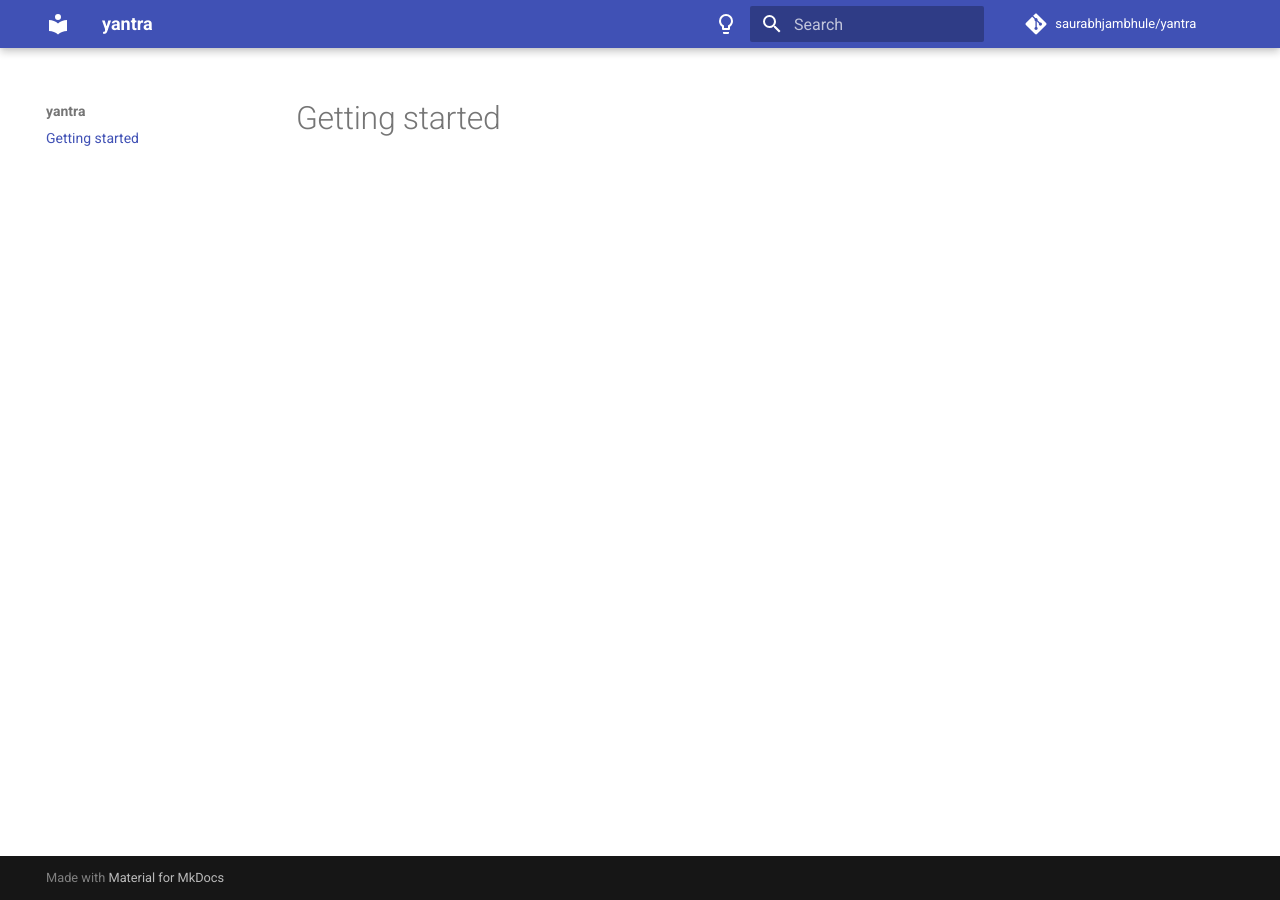
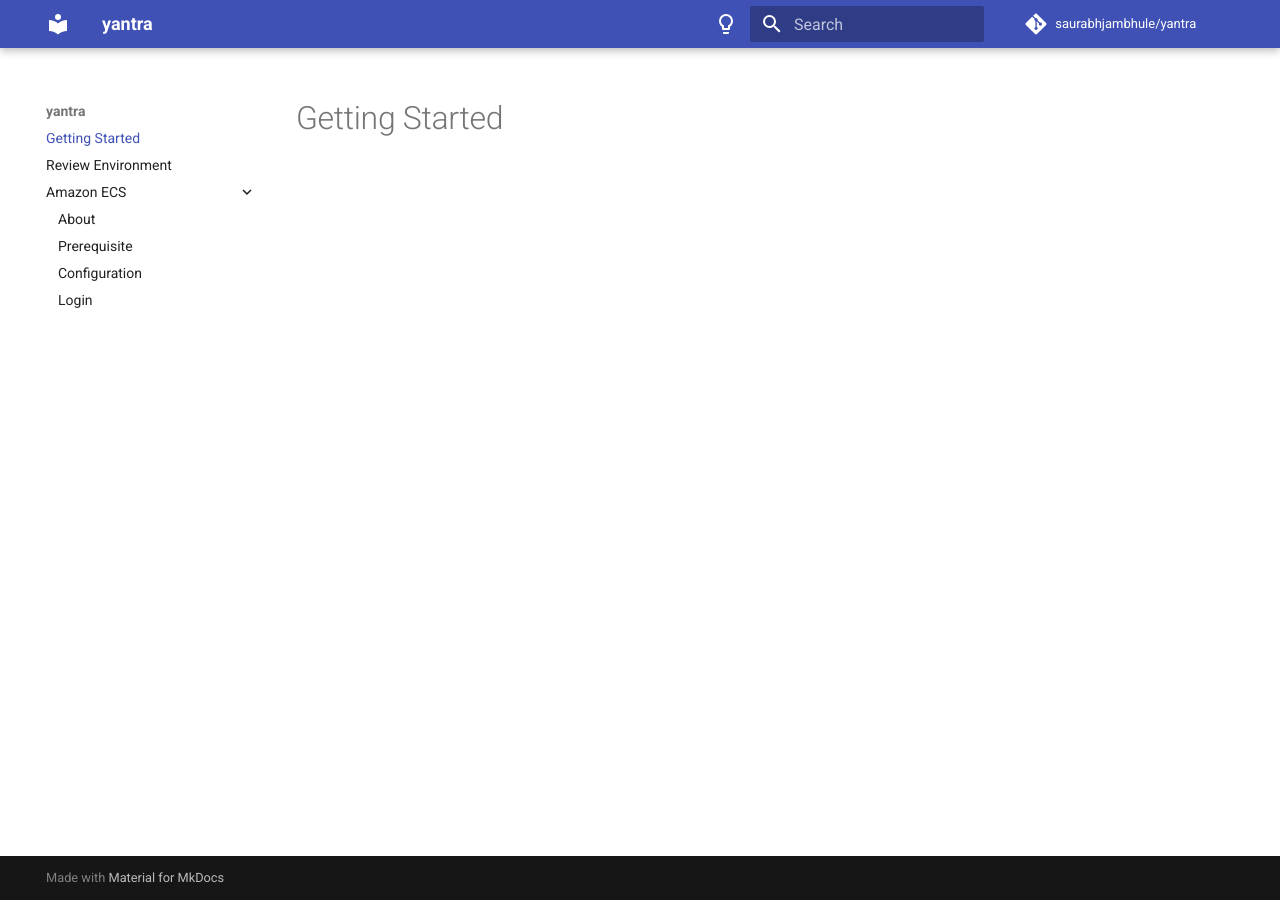
Before and after one commit to saurabhjambhule/yantra, an MkDocs documentation site: the page built from docs/docs/index.md, in a window 1280 px wide. Built offline with MkDocs 1.6.1 and Material for MkDocs 9.7.7, drawn with Linux system fonts in a browser that asks for light colours; comment, search, counter and statistics services are not loaded.

Commit message:
add docs

```diff
--- a/docs/docs/index.md
+++ b/docs/docs/index.md
@@ -1 +1 @@
-# Getting started
+# Getting Started
--- /dev/null
+++ b/docs/docs/review/ecs/config.md
@@ -0,0 +1 @@
+# Configuration
--- a/docs/mkdocs.yml
+++ b/docs/mkdocs.yml
@@ -1,6 +1,6 @@
 site_name: yantra
 site_url: https://saurabhjambhule.github.io/yantra/
-site_description: An automation engine for building platform services.
+site_description: An engine for building a DevOps platform.
 repo_name: saurabhjambhule/yantra
 repo_url: https://github.com/saurabhjambhule/yantra
 edit_uri: edit/main/docs/docs/
@@ -11,7 +11,7 @@ theme:
   include_search_page: false
   search_index_only: true
   features:
-    - navigation.indexes
+    - navigation.expand
   palette:
     - media: "(prefers-color-scheme: light)"  # Light mode
       scheme: default
@@ -25,3 +25,12 @@ theme:
       toggle:
         icon: material/lightbulb
         name: Switch to dark mode
+
+nav:
+- Getting Started: index.md
+- Review Environment: review/intro.md
+- Amazon ECS:
+  - About: review/ecs/index.md
+  - review/ecs/prerequisite.md
+  - review/ecs/config.md
+  - review/ecs/login.md
```
Also changed, not shown: docs/docs/review/ecs/index.md (added, +1 -0 lines), docs/docs/review/ecs/login.md (added, +1 -0 lines), docs/docs/review/ecs/prerequisite.md (added, +1 -0 lines), docs/docs/review/intro.md (added, +1 -0 lines).
